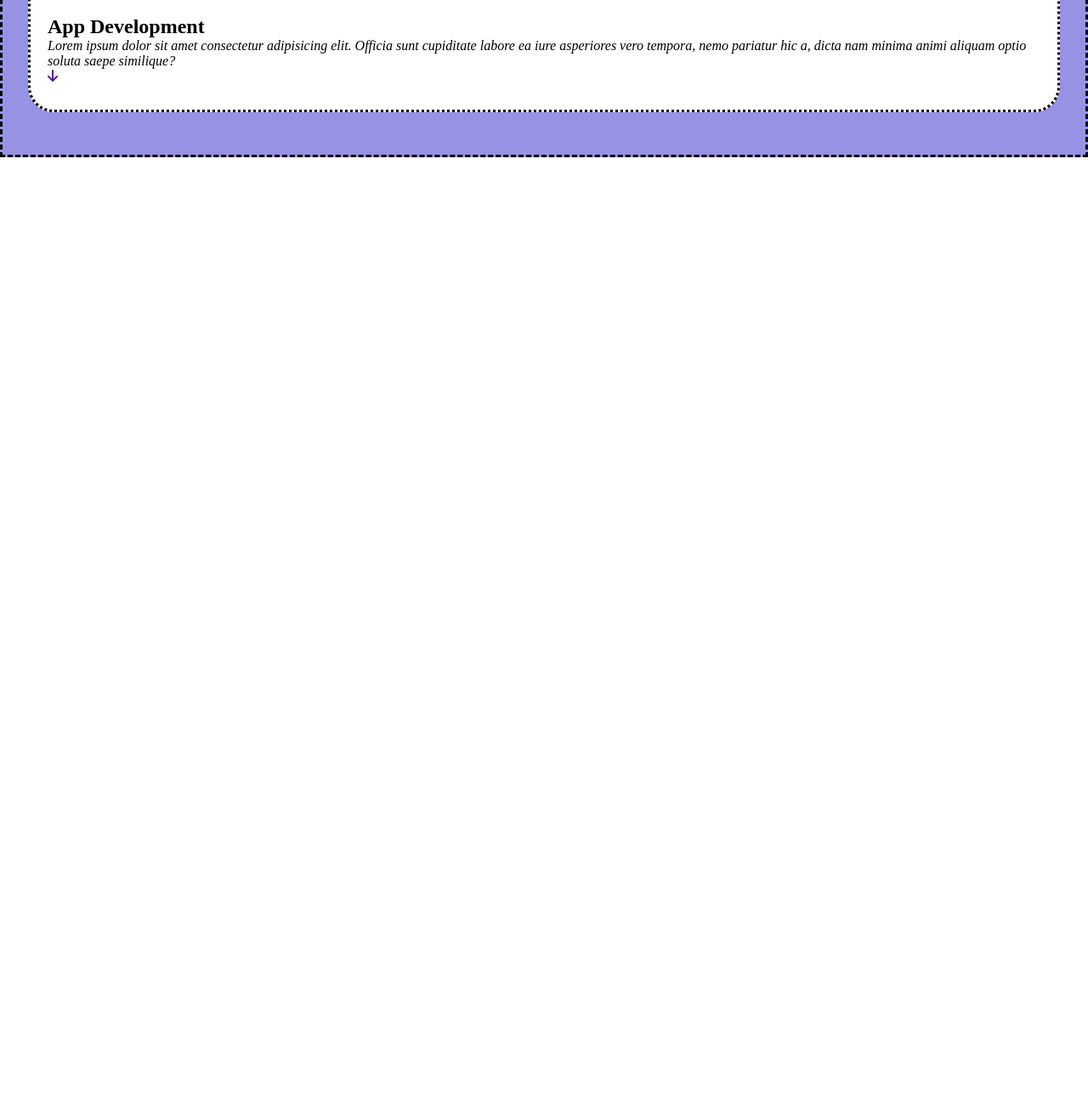
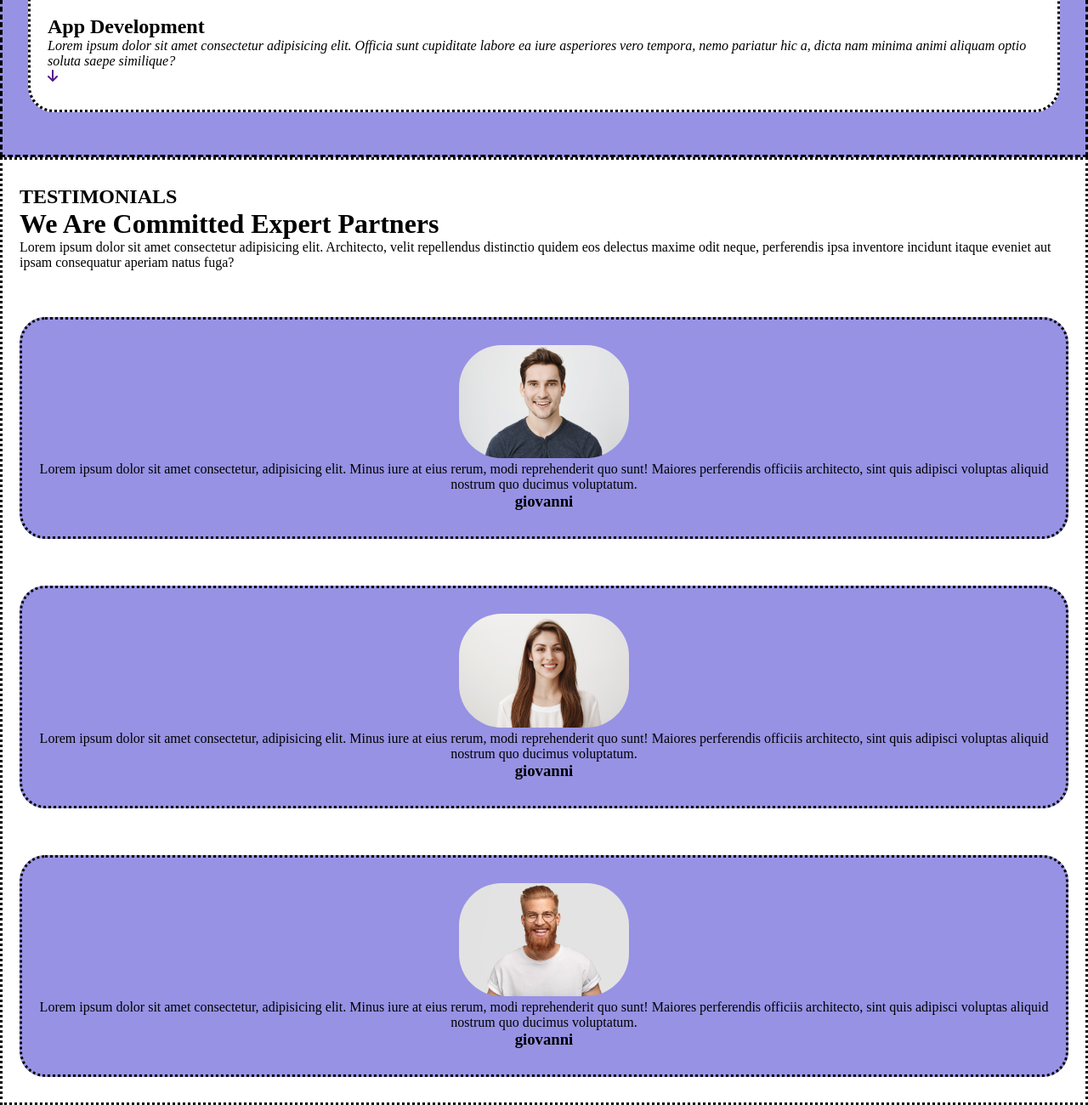
Before and after one commit to lucafagiolini/htmlcss-responsive-layout, a plain HTML site: page index.html in a window 1280 px wide. Shown: the part 4509-5809 px from the top of the page at 85% size. Before the commit the page ends 4694 px from the top, so only its background shows below. Drawn offline with Linux system fonts and the light colour scheme.

Commit message:
testimonial section

```diff
--- a/css/style.css
+++ b/css/style.css
@@ -78,14 +78,14 @@ nav a {
 
 
 /* strategic plan section */
-#strategic_plan {
+#strategic-plan {
     border-style: dashed;
     /* test */
     padding: 50px 30px 50px 30px;
     background-color: #9792e4;
 }
 
-#strategic_plan img {
+#strategic-plan img {
     width: 100%;
 }
 
@@ -95,8 +95,35 @@ nav a {
     padding: 30px 20px 30px 20px;
     border-radius: 30px;
     background-color: white;
-
-
 }
 
 /* end strategic plan section */
+
+
+
+
+/* testimonials section */
+#testimonials {
+    border-style: dotted;
+    /* test */
+    display: flex;
+    flex-direction: column;
+    row-gap: 55px;
+    padding: 30px 20px 30px 20px;
+}
+
+#testimonials .heavy-rounded-box {
+    border-style: dotted;
+    /* test */
+    text-align: center;
+    background-color: #9792e4;
+}
+
+#testimonials .testimonial-pic {}
+
+#testimonials img {
+    width: 200px;
+    border-radius: 50px;
+}
+
+/* end testimonial section */
--- a/index.html
+++ b/index.html
@@ -108,7 +108,7 @@
 
 
         <!-- strategic plan section -->
-        <div id="strategic_plan">
+        <div id="strategic-plan">
             <div class="container">
                 <div>
                     <img src="/img/planning1.png" alt="">
@@ -129,6 +129,63 @@
         </div>
         <!-- end strategic plan section -->
 
+
+
+        <!-- testimonials section -->
+        <div id="testimonials">
+            <div>
+                <h2>TESTIMONIALS</h2>
+                <h1>We Are Committed Expert Partners</h1>
+                <p> Lorem ipsum dolor sit amet consectetur adipisicing elit. Architecto, velit repellendus distinctio
+                    quidem eos delectus maxime odit neque, perferendis ipsa inventore incidunt itaque eveniet aut ipsam
+                    consequatur aperiam natus fuga?
+                </p>
+
+            </div>
+            <div class="heavy-rounded-box">
+                <div class="testimonial-pic">
+                    <img src="/img/testimonial1.jpg" alt="">
+                </div>
+                <div>
+                    <p>
+                        Lorem ipsum dolor sit amet consectetur, adipisicing elit. Minus iure at eius rerum, modi
+                        reprehenderit quo sunt! Maiores perferendis officiis architecto, sint quis adipisci voluptas
+                        aliquid nostrum quo ducimus voluptatum.
+                    </p>
+                    <h3>giovanni</h3>
+                </div>
+            </div>
+            <div class="heavy-rounded-box">
+                <div class="testimonial-pic">
+                    <img src="/img/testimonial2.jpg" alt="">
+                </div>
+                <div>
+                    <p>
+                        Lorem ipsum dolor sit amet consectetur, adipisicing elit. Minus iure at eius rerum, modi
+                        reprehenderit quo sunt! Maiores perferendis officiis architecto, sint quis adipisci voluptas
+                        aliquid nostrum quo ducimus voluptatum.
+                    </p>
+                    <h3>giovanni</h3>
+                </div>
+            </div>
+            <div class="heavy-rounded-box">
+                <div class="testimonial-pic">
+                    <img src="/img/testimonial3.jpg" alt="">
+                </div>
+                <div>
+                    <p>
+                        Lorem ipsum dolor sit amet consectetur, adipisicing elit. Minus iure at eius rerum, modi
+                        reprehenderit quo sunt! Maiores perferendis officiis architecto, sint quis adipisci voluptas
+                        aliquid nostrum quo ducimus voluptatum.
+                    </p>
+                    <h3>giovanni</h3>
+                </div>
+            </div>
+
+        </div>
+
+        <!-- end testimonials section -->
+
     </main>
 </body>
 
```
